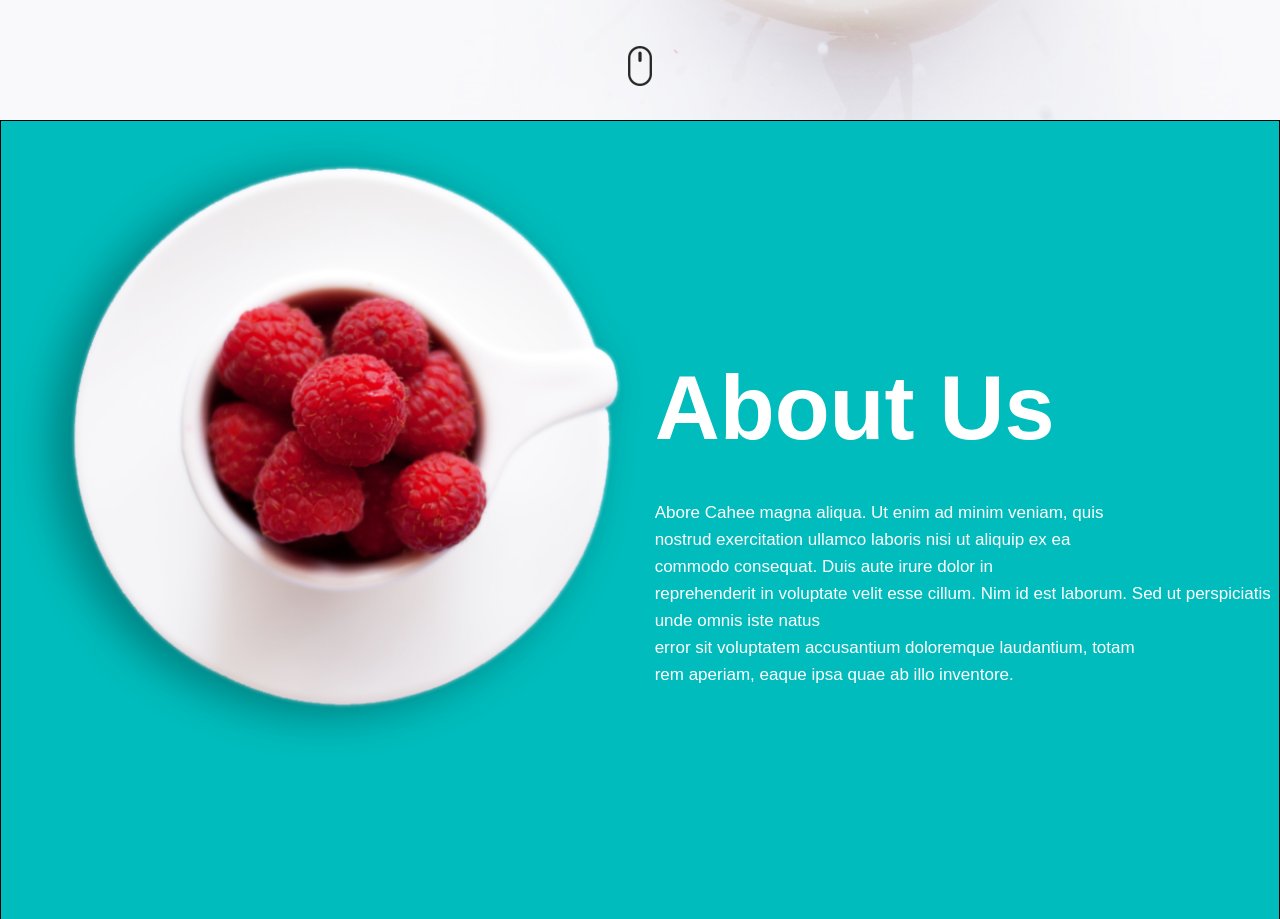
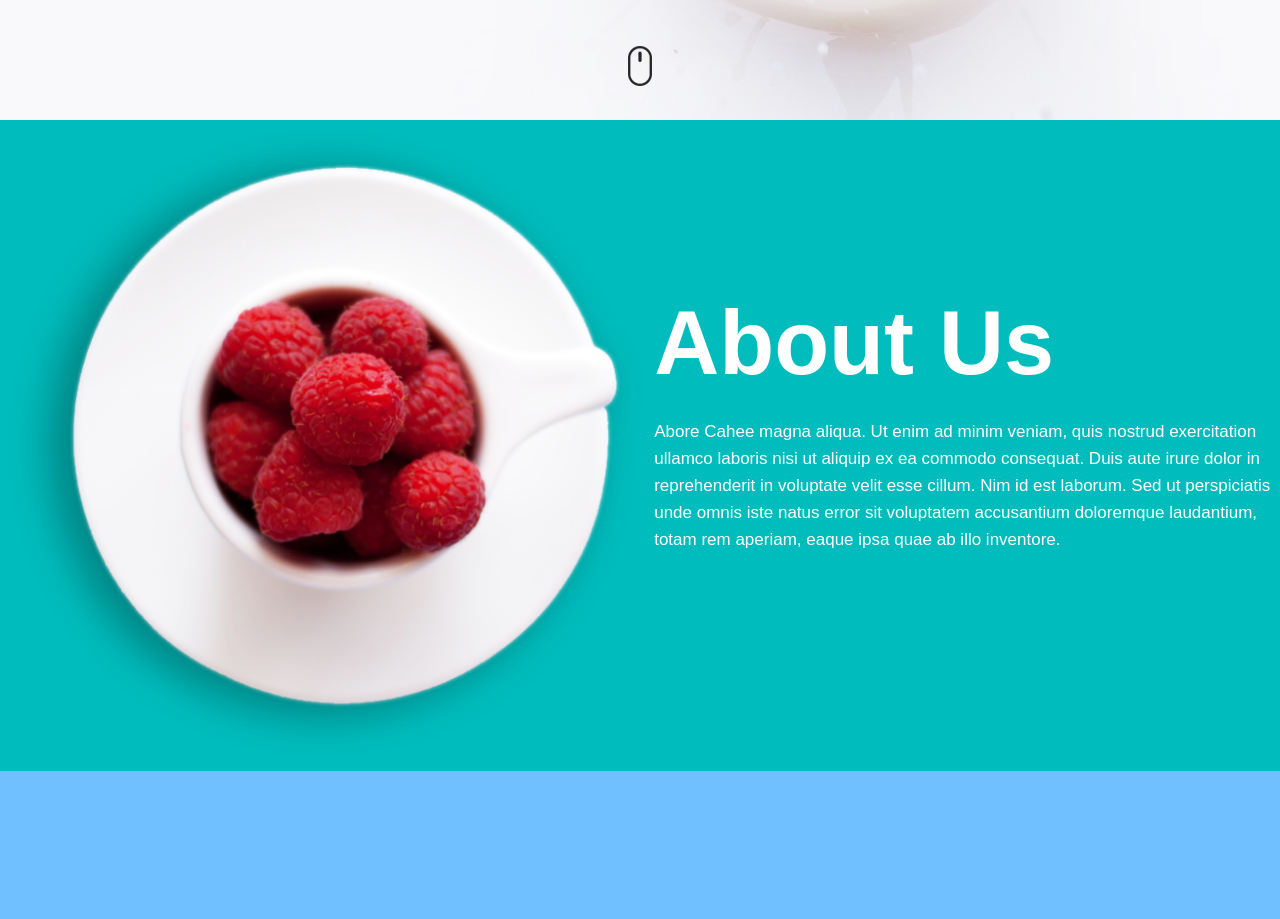
Before and after one commit to Jevhenii/Cahee, a plain HTML site: page index.html in a window 1280 px wide. Shown: the part 680-1599 px from the top of the page. Drawn offline with Linux system fonts and the light colour scheme.

Commit message:
NewCashe

```diff
--- a/css/style.css
+++ b/css/style.css
@@ -148,41 +148,32 @@ textarea {
 
 
 .section{
-	height:100vh;
-	min-height:700px;
+	width:100%;
+	min-height:600px;
 	background-color:#00BCBC;
 	display:flex;
+	justify-content:end;
+
 
 
 
 
 }
 
-.us{
+}
+ .roast{
 	display:flex;
-	border:1px solid black;
-	width:100%;
+	background-position:center;
+	background-repeat:no-repeat;
+	width:60%;
 
 }
+.abore{
 
-}
-.roast{
-	display:flex;
-	background-size:100%;
-	background-position:center;
-	background-repeat:no-repeat;
-
-
-
-
-
-
-}
-.us .abore{
-	display:flex;
 	flex-direction:column;
 	justify-content:center;
 	width:50%;
+	padding-top:150px;
 
 }
 .abore h1{
@@ -192,7 +183,7 @@ textarea {
 	font-weight: 700;
 	line-height: 27px;
 }
-.abore p{
+.abore h3{
 	color:  #ffffff;
 	font-size: 17px;
 	font-weight: 300;
@@ -335,6 +326,7 @@ a{
 	background-position:center;
 
 }
+
 .container div:nth-child(2){
 	grid-column:5/7;
 	grid-row:;
--- a/index.html
+++ b/index.html
@@ -19,9 +19,6 @@
 	<![endif]-->
 </head>
 <body>
-
-
-
 
 	<div class="header">
 
@@ -56,8 +53,6 @@
 
 		<div class="section">
 
-			<div class="us">
-
 				<div class="roast">
 					<img src="css/img/img1.png">
 				</div>
@@ -66,11 +61,9 @@
 				<div class="abore">
 
 					<h1>About Us</h1>
-							<p>Abore Cahee magna aliqua. Ut enim ad minim veniam, quis<br>nostrud exercitation ullamco laboris nisi ut aliquip ex ea<br>commodo consequat. Duis aute irure dolor in<br>reprehenderit in voluptate velit esse cillum.
+					<h3>Abore Cahee magna aliqua. Ut enim ad minim veniam, quis nostrud exercitation ullamco laboris nisi ut aliquip ex ea commodo consequat. Duis aute irure dolor in reprehenderit in voluptate velit esse cillum.
 
-							Nim id est laborum. Sed ut perspiciatis unde omnis iste natus<br>error sit voluptatem accusantium doloremque laudantium, totam<br>rem aperiam, eaque ipsa quae ab illo inventore.</p>
-
-					</div>
+					Nim id est laborum. Sed ut perspiciatis unde omnis iste natus error sit voluptatem accusantium doloremque laudantium, totam rem aperiam, eaque ipsa quae ab illo inventore.</h3>
 
 				</div>
 
```
Also changed, not shown: main.js (added). Lines whose indentation alone changed are shown as unchanged.
